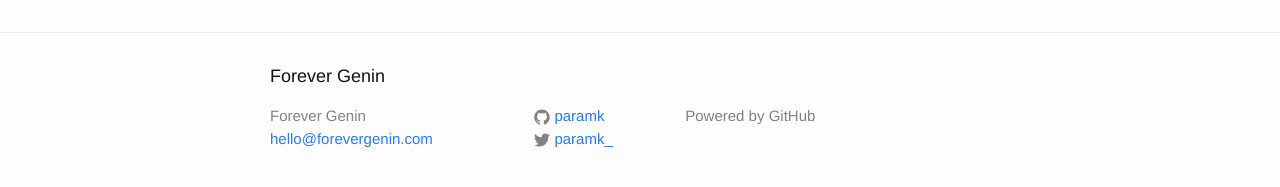
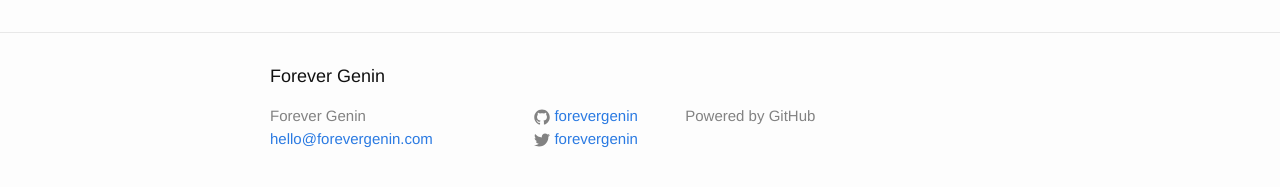
Before and after one commit to forevergenin/forevergenin.github.io, a Jekyll site: the page built from _posts/2014-11-04-naruto-comes-to-an-end.markdown, in a window 1280 px wide. Shown: the part 411-598 px from the top of the page. Built offline with Jekyll 4.4.1, drawn with Linux system fonts in a browser that asks for light colours.

Commit message:
Fixed broken url's

```diff
--- a/_config.yml
+++ b/_config.yml
@@ -5,8 +5,8 @@ description: > # this means to ignore newlines until "baseurl:"
   Powered by GitHub
 baseurl: "" # the subpath of your site, e.g. /blog/
 url: "http://www.forevergenin.com" # the base hostname & protocol for your site
-twitter_username: paramk_
-github_username:  paramk
+twitter_username: forevergenin
+github_username:  forevergenin
 timezone: Asia/Kolkata
 
 # Build settings
```
